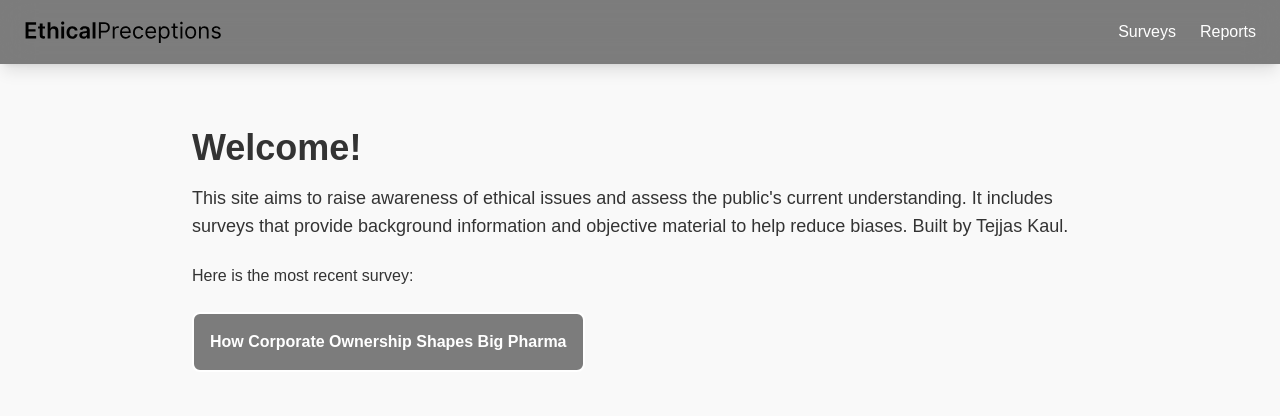
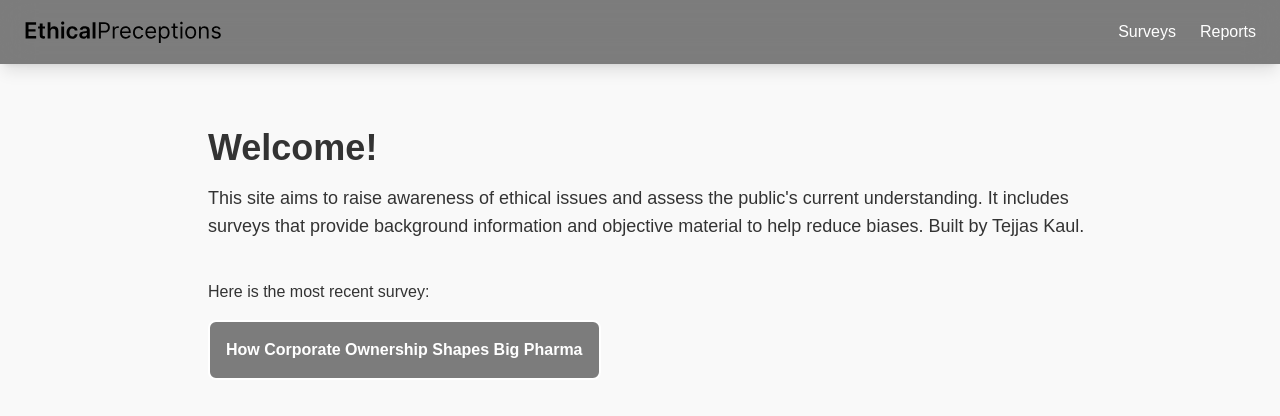
Before and after one commit to tkpepper15/applied-ethics, a Next.js app: page / in a window 1280 px wide. Shown: the top 416 px of the page. Built offline with nearby package versions, Linux system fonts and the light colour scheme.

Commit message:
Commit message

```diff
--- a/app/page.tsx
+++ b/app/page.tsx
@@ -9,17 +9,16 @@ const Home: React.FC = () => {
       <Navbar />
       <main className="home-content">
         <section className="text-center max-w-4xl mx-auto mb-8">
-          <h1 className="mb-4 text-4xl font-bold">Welcome!</h1>
-          <p className="text-lg">
+          <h1 className="mb-4 ml-4 text-4xl font-bold">Welcome!</h1>
+          <p className="mb-4 ml-4 text-lg">
                 This site aims to raise awareness of ethical issues and assess the public&apos;s current understanding. It includes surveys that provide background information and objective material to help reduce biases.
                 Built by <a className="hover:text-green-500" href="https://www.linkedin.com/in/tejjas-kaul-36091a22b/" target="_blank" rel="noopener noreferrer">Tejjas Kaul</a>.
             </p>
           <br></br>
-          <p>
+          <p className="mb-4 ml-4">
           Here is the most recent survey:
           </p>
-        <br></br>
-        <a href="/how_corporate_ownership_shapes_big_pharma" className="custom-link">
+        <a className="mb-4 ml-4 custom-link" href="/how_corporate_ownership_shapes_big_pharma">
     How Corporate Ownership Shapes Big Pharma
         </a>
         </section>
```
